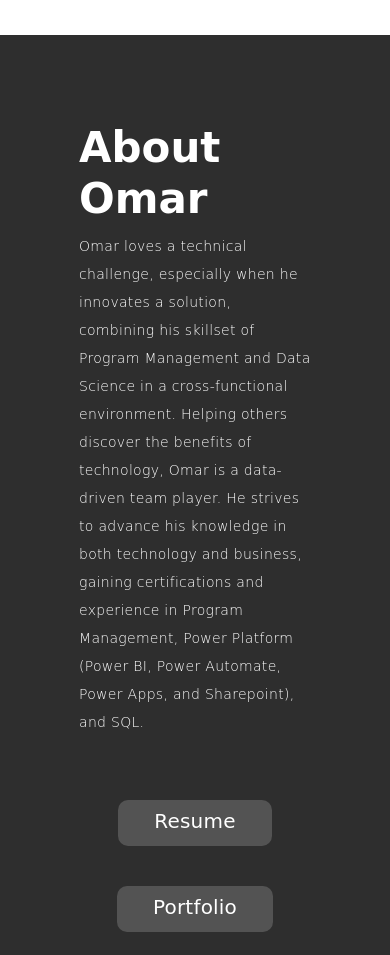
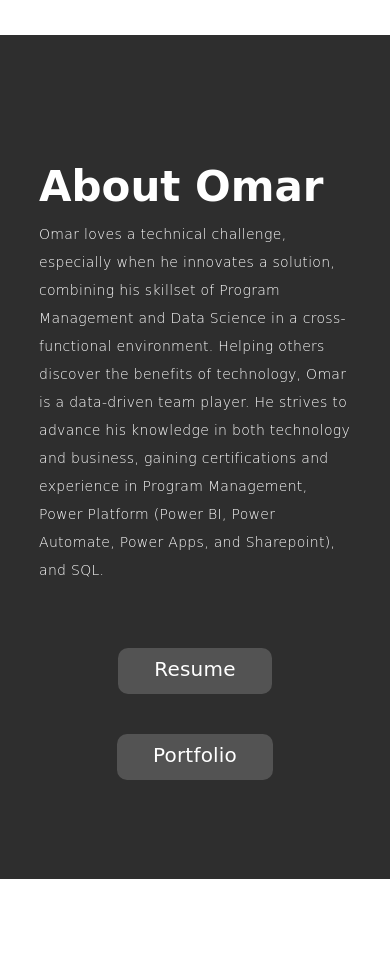
Before and after one commit to awadom/awadomar.com, a plain HTML site: page index.html in a window 390 px wide. Shown: the part 640-1595 px from the top of the page. Drawn offline with Linux system fonts and the light colour scheme; a web font is replaced by a local one.

Commit message:
added mx-4, trying to have responsive margins

```diff
--- a/index.html
+++ b/index.html
@@ -81,7 +81,7 @@
                   </div>
 
                    <div class="d-flex flex-column bg-dark justify-content-center align-items-center min-vh-100 col-lg-6 col-md-6 col-12">
-                        <div class="hero-text section-margin">
+                        <div class="hero-text mx-4">
                           <h1 class="text-white font-weight-bold">About Omar</h1>
                           <p class="text-white text-responsive">Omar loves a technical challenge, especially when he innovates a solution, combining his skillset of Program Management and Data Science in a cross-functional environment. Helping others discover the benefits of technology, Omar is a data-driven team player. He strives to advance his knowledge in both technology and business, gaining certifications and experience in Program Management, Power Platform (Power BI, Power Automate, Power Apps, and Sharepoint), and SQL. <br><br></p>
                           <div class="row justify-content-center">
```
